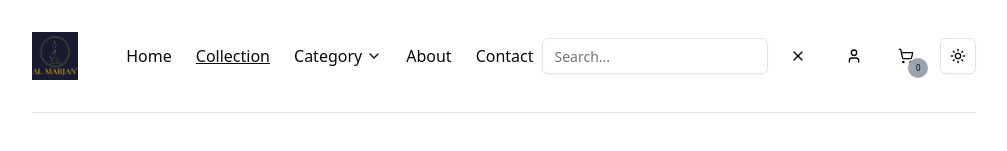
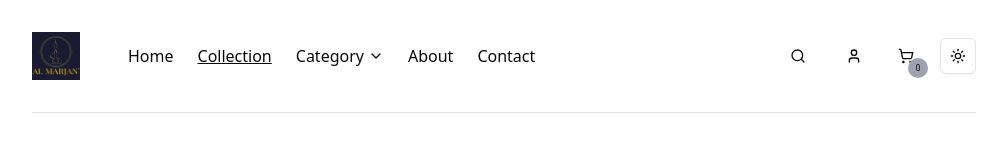
Before and after one commit to chikkibum/ecom, a React (Vite) app: page /collection in a window 1280 px wide. Shown: the top 151 px of the page, without its empty margins (136-1143 px from the left). Built offline with nearby package versions, Linux system fonts and the light colour scheme.

Commit message:
Refactor Navbar and SearchBar components for improved layout and functionality

```diff
--- a/src/components/Navbar.tsx
+++ b/src/components/Navbar.tsx
@@ -138,7 +138,10 @@ const Navbar = () => {
                   {isSearchOpen ? <X /> : <Search />}
                 </Button>
               </motion.div> */}
-              <SearchBar className={''} />
+              {/* Desktop SearchBar (visible only on lg screens) */}
+              <div className="w-64">
+                <SearchBar className="w-full h-10 z-10" />
+              </div>
 
               <Button variant="ghost" size="icon">
                 <Profile />
--- a/src/components/SearchBar.tsx
+++ b/src/components/SearchBar.tsx
@@ -1,55 +1,22 @@
-
-// @ts-nocheck
-
-
-import { useContext,useState, useEffect, ReactNode } from "react";
+import { useContext } from "react";
 import { Input } from "./ui/input";
 import { Button } from "./ui/button";
 import { X, Search } from "lucide-react";
 import { motion, AnimatePresence } from "framer-motion";
 import { ShopContext } from "@/context/ShopContext";
-import { useLocation } from "react-router-dom";
 
-export const SearchBar = ({className}) => {
-  const { search, setSearch, isSearchOpen, setIsSearchOpen } =
-    useContext(ShopContext);
-    const [visible, setVisible] = useState(false);
-  const location = useLocation();
+interface SearchBarProps {
+  className?: string;
+}
 
-  useEffect(() => {
-    if (location.pathname.includes("collection") ) {
-      setVisible(true);
-      setIsSearchOpen(true)
-    } else {
-      setVisible(false);
-    }
-  }, [location]);
+export const SearchBar = ({ className }: SearchBarProps) => {
+  const shop = useContext(ShopContext);
+  if (!shop) return null;
+  const { search, setSearch, isSearchOpen, setIsSearchOpen } = shop;
 
-  return visible? (
+  return (
     <>
-    <div className={` gap-3 flex ${className}`}>
-      <div className="search-container">
-        <AnimatePresence>
-          {isSearchOpen && (
-            <motion.div
-              initial={{ opacity: 0, width: 0 }}
-              animate={{ opacity: 1, width: "auto" }}
-              exit={{ opacity: 0, width: 0 }}
-              transition={{ duration: 0.3 }}
-              className={`w-full`}
-            >
-              <Input
-                type="search"
-                placeholder="Search..."
-                value={search}
-                onChange={(e) => setSearch(e.target.value)}
-                className={`w-full`}
-              />
-            </motion.div>
-          )}
-        </AnimatePresence>
-      </div>
-
+      <div className={`flex flex-row-reverse items-center gap-1 ${className}`}> {/* reverse flex direction, reduce gap */}
         <motion.div
           initial={false}
           animate={{ width: 40, opacity: 1 }}
@@ -60,11 +27,34 @@ export const SearchBar = ({className}) => {
             variant="ghost"
             size="icon"
             onClick={() => setIsSearchOpen(!isSearchOpen)}
+            className="p-2"
           >
             {isSearchOpen ? <X /> : <Search />}
           </Button>
         </motion.div>
+        <div className="search-container flex items-center">
+          <AnimatePresence>
+            {isSearchOpen && (
+              <motion.div
+                initial={{ opacity: 0, width: 0 }}
+                animate={{ opacity: 1, width: 180 }}
+                exit={{ opacity: 0, width: 0 }}
+                transition={{ duration: 0.3 }}
+                className="overflow-hidden"
+                style={{ marginRight: '0.5rem' }}
+              >
+                <Input
+                  type="search"
+                  placeholder="Search..."
+                  value={search}
+                  onChange={(e) => setSearch(e.target.value)}
+                  className="w-full"
+                />
+              </motion.div>
+            )}
+          </AnimatePresence>
+        </div>
       </div>
     </>
-  ):null
+  );
 };
```
Lines whose indentation alone changed are shown as unchanged.
